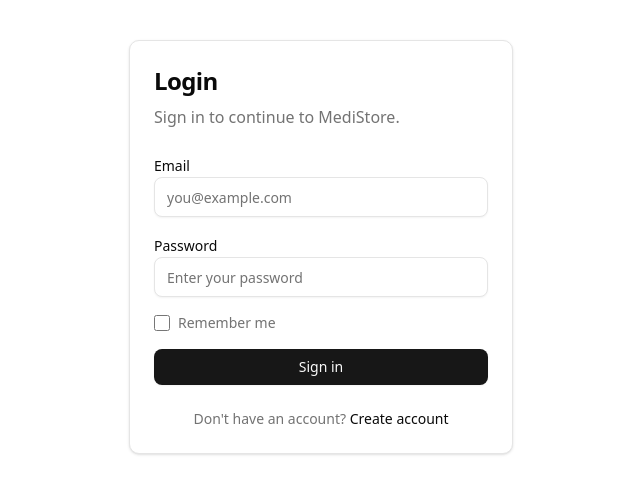
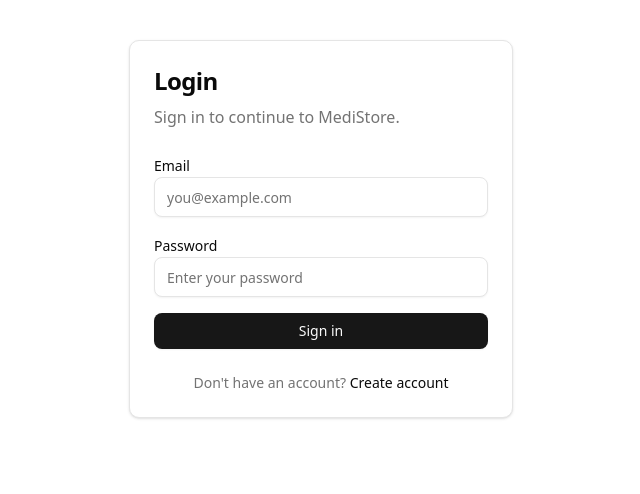
Before and after one commit to Piash2K/medi-store-client, a Next.js app: page /login in a window 1280 px wide. Shown: the top 494 px of the page, without its empty margins (319-959 px from the left). Built offline with nearby package versions, Linux system fonts and the light colour scheme.

Commit message:
login functionality and token store to cookie done

```diff
--- a/package.json
+++ b/package.json
@@ -9,6 +9,7 @@
     "lint": "eslint"
   },
   "dependencies": {
+    "@hookform/resolvers": "^5.2.2",
     "@radix-ui/react-accordion": "^1.2.12",
     "@radix-ui/react-dialog": "^1.1.15",
     "@radix-ui/react-navigation-menu": "^1.2.14",
@@ -20,6 +21,8 @@
     "radix-ui": "^1.4.3",
     "react": "19.2.3",
     "react-dom": "19.2.3",
+    "react-hook-form": "^7.71.2",
+    "sonner": "^2.0.7",
     "tailwind-merge": "^3.5.0"
   },
   "devDependencies": {
--- a/src/app/login/page.tsx
+++ b/src/app/login/page.tsx
@@ -1,71 +1,5 @@
-import Link from "next/link";
-
-import { Button } from "@/components/ui/button";
-import { Input } from "@/components/ui/input";
+import LoginForm from "@/components/modules/auth/login/LoginForm";
 
 export default function LoginPage() {
-  return (
-    <section className="mx-auto w-full max-w-md px-4 py-10 sm:px-6 lg:px-8">
-      <div className="rounded-lg border bg-card p-6 shadow-sm">
-        <div className="space-y-2">
-          <h1 className="text-2xl font-semibold tracking-tight">Login</h1>
-          <p className="text-muted-foreground">
-            Sign in to continue to MediStore.
-          </p>
-        </div>
-
-        <form className="mt-6 space-y-4">
-          <div className="space-y-2">
-            <label htmlFor="email" className="text-sm font-medium">
-              Email
-            </label>
-            <Input
-              id="email"
-              name="email"
-              type="email"
-              autoComplete="email"
-              placeholder="you@example.com"
-              required
-            />
-          </div>
-
-          <div className="space-y-2">
-            <label htmlFor="password" className="text-sm font-medium">
-              Password
-            </label>
-            <Input
-              id="password"
-              name="password"
-              type="password"
-              autoComplete="current-password"
-              placeholder="Enter your password"
-              required
-            />
-          </div>
-
-          <div className="flex items-center justify-between">
-            <label className="flex items-center gap-2 text-sm text-muted-foreground">
-              <input
-                type="checkbox"
-                name="remember"
-                className="size-4 rounded border-input"
-              />
-              Remember me
-            </label>
-          </div>
-
-          <Button type="submit" className="w-full">
-            Sign in
-          </Button>
-        </form>
-
-        <p className="mt-6 text-center text-sm text-muted-foreground">
-          Don&apos;t have an account?{" "}
-          <Link href="/register" className="font-medium text-foreground">
-            Create account
-          </Link>
-        </p>
-      </div>
-    </section>
-  );
+	return <LoginForm />;
 }
--- /dev/null
+++ b/src/components/modules/auth/login/LoginForm.tsx
@@ -0,0 +1,151 @@
+"use client";
+
+import * as React from "react";
+import Link from "next/link";
+import { useRouter } from "next/navigation";
+import { zodResolver } from "@hookform/resolvers/zod";
+import { Controller, useForm } from "react-hook-form";
+import { toast } from "sonner";
+import * as z from "zod";
+
+import { Button } from "@/components/ui/button";
+import { Input } from "@/components/ui/input";
+import { loginUser } from "@/services/auth";
+
+const loginSchema = z.object({
+  email: z
+    .string()
+    .min(1, "Email is required")
+    .email("Please enter a valid email address"),
+  password: z
+    .string()
+    .min(6, "Password must be at least 6 characters")
+    .max(50, "Password must be at most 50 characters"),
+});
+
+type LoginFormData = z.infer<typeof loginSchema>;
+
+export default function LoginForm() {
+  const router = useRouter();
+  const form = useForm<LoginFormData>({
+    resolver: zodResolver(loginSchema),
+    defaultValues: {
+      email: "",
+      password: "",
+    },
+  });
+
+  const onSubmit = async (data: LoginFormData) => {
+    try {
+      const result = await loginUser(data);
+
+      if (!result.success) {
+        toast.error(result.message || "Login failed", {
+          position: "top-right",
+        });
+        return;
+      }
+
+      toast.success("Login successful!", {
+        position: "top-right",
+      });
+
+      router.push("/");
+    } catch (error) {
+      console.log(error)
+      toast.error("Something went wrong. Please try again.", {
+        position: "top-right",
+      });
+    }
+  };
+
+  return (
+    <section className="mx-auto w-full max-w-md px-4 py-10 sm:px-6 lg:px-8">
+      <div className="rounded-lg border bg-card p-6 shadow-sm">
+        <div className="space-y-2">
+          <h1 className="text-2xl font-semibold tracking-tight">Login</h1>
+          <p className="text-muted-foreground">
+            Sign in to continue to MediStore.
+          </p>
+        </div>
+
+        <form
+          id="login-form"
+          className="mt-6 space-y-4"
+          onSubmit={form.handleSubmit(onSubmit)}
+        >
+          <Controller
+            name="email"
+            control={form.control}
+            render={({ field, fieldState }) => (
+              <div className="space-y-2">
+                <label htmlFor="login-email" className="text-sm font-medium">
+                  Email
+                </label>
+                <Input
+                  {...field}
+                  id="login-email"
+                  type="email"
+                  placeholder="you@example.com"
+                  autoComplete="email"
+                  aria-invalid={fieldState.invalid}
+                  className={
+                    fieldState.invalid ? "border-red-500" : ""
+                  }
+                />
+                {fieldState.error && (
+                  <p className="text-sm text-destructive">
+                    {fieldState.error.message}
+                  </p>
+                )}
+              </div>
+            )}
+          />
+
+          <Controller
+            name="password"
+            control={form.control}
+            render={({ field, fieldState }) => (
+              <div className="space-y-2">
+                <label htmlFor="login-password" className="text-sm font-medium">
+                  Password
+                </label>
+                <Input
+                  {...field}
+                  id="login-password"
+                  type="password"
+                  placeholder="Enter your password"
+                  autoComplete="current-password"
+                  aria-invalid={fieldState.invalid}
+                  className={
+                    fieldState.invalid ? "border-red-500" : ""
+                  }
+                />
+                {fieldState.error && (
+                  <p className="text-sm text-destructive">
+                    {fieldState.error.message}
+                  </p>
+                )}
+              </div>
+            )}
+          />
+
+          <Button
+            type="submit"
+            className="w-full"
+            disabled={form.formState.isSubmitting}
+          >
+            {form.formState.isSubmitting ? "Signing in..." : "Sign in"}
+          </Button>
+        </form>
+
+        <p className="mt-6 text-center text-sm text-muted-foreground">
+          Don&apos;t have an account?{" "}
+          <Link href="/register" className="font-medium text-foreground">
+            Create account
+          </Link>
+        </p>
+      </div>
+    </section>
+  );
+}
--- /dev/null
+++ b/src/services/auth/index.ts
@@ -0,0 +1,29 @@
+"use server";
+
+import { cookies } from "next/headers";
+import { FieldValues } from "react-hook-form";
+
+export const loginUser = async (userData: FieldValues) => {
+  try {
+    const response = await fetch(
+      `${process.env.NEXT_PUBLIC_API_URL}/auth/login`,
+      {
+        method: "POST",
+        headers: {
+          "Content-Type": "application/json",
+        },
+        body: JSON.stringify(userData),
+      },
+    );
+
+    const result = await response.json();
+    const storeCookie = await cookies();
+    if (result.success) {
+      storeCookie.set("token", result.data.token);
+      return result;
+    }
+  } catch (error) {
+    console.error("Login error:", error);
+    return { success: false, message: "An error occurred" };
+  }
+};
```
Also changed, not shown: 1 other file (tests, documents, lock files or other folders).
